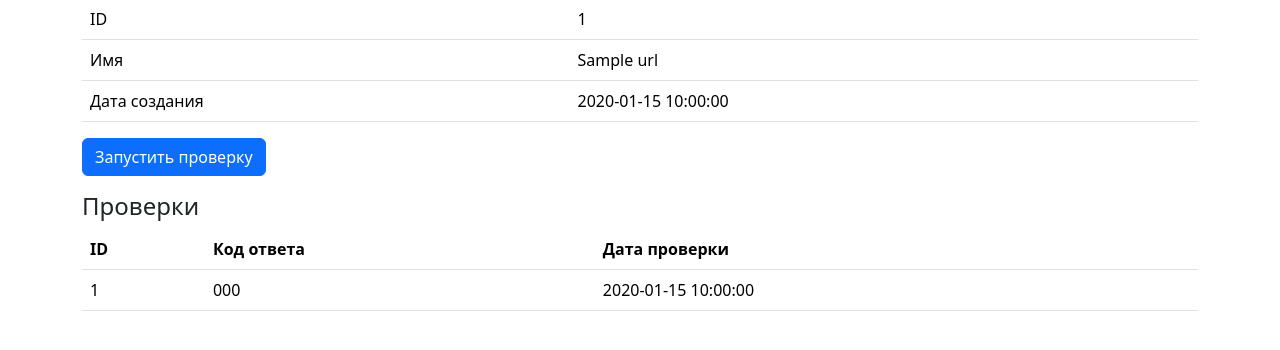
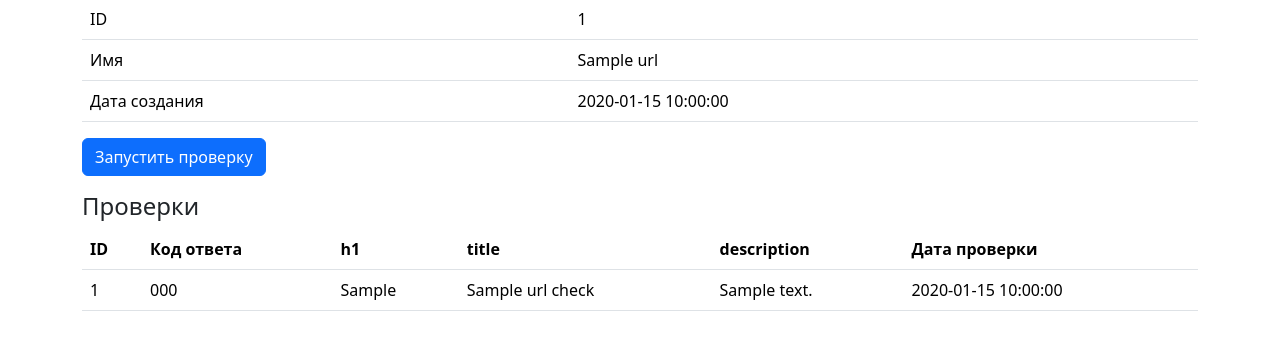
Before and after one commit to Asankhey/python-project-83, a Flask app: page /urls/1 in a window 1280 px wide. Shown: the part 121-471 px from the top of the page. Run offline with Flask 3, Linux system fonts and the light colour scheme; a database or web service that is not in the repository returns one stand-in record (values such as "Sample title"); some libraries are stand-ins or nearby versions.

Commit message:
add seo fields to checks table

```diff
--- a/page_analyzer/templates/url.html
+++ b/page_analyzer/templates/url.html
@@ -37,6 +37,9 @@
         <tr>
           <th>ID</th>
           <th>Код ответа</th>
+          <th>h1</th>
+          <th>title</th>
+          <th>description</th>
           <th>Дата проверки</th>
         </tr>
       </thead>
@@ -45,6 +48,9 @@
         <tr>
           <td>{{ check.id }}</td>
           <td>{{ check.status_code or '—' }}</td>
+          <td>{{ check.h1 or '—' }}</td>
+          <td>{{ check.title or '—' }}</td>
+          <td>{{ check.description or '—' }}</td>
           <td>{{ check.created_at }}</td>
         </tr>
         {% endfor %}
```
